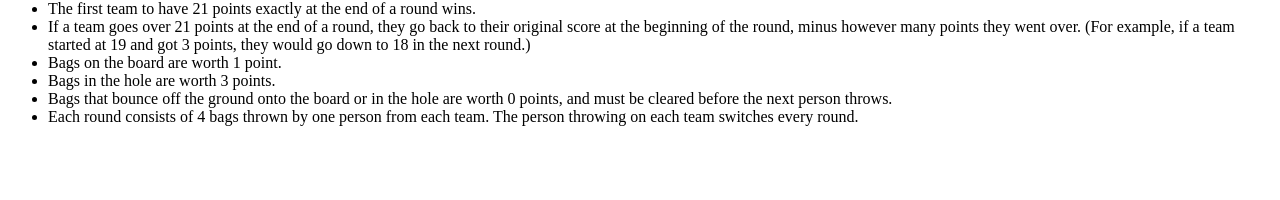
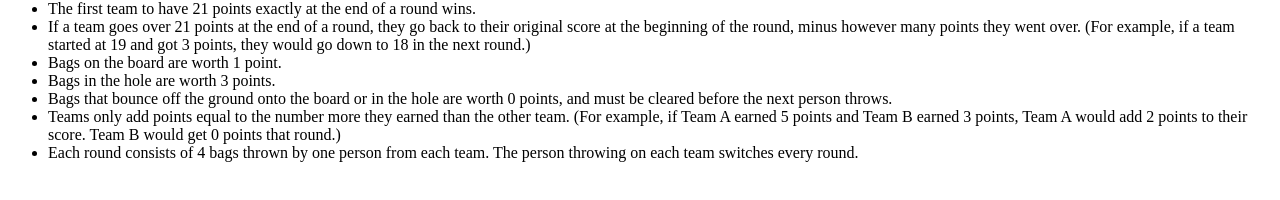
Before and after one commit to JordanHunnicutt/page, a plain HTML site: page index.html in a window 1280 px wide. Shown: the part 574-774 px from the top of the page. Drawn offline with Linux system fonts and the light colour scheme.

Commit message:
Update index.html

```diff
--- a/index.html
+++ b/index.html
@@ -7,5 +7,6 @@
   <li>Bags on the board are worth 1 point.</li>
   <li>Bags in the hole are worth 3 points.</li>
   <li>Bags that bounce off the ground onto the board or in the hole are worth 0 points, and must be cleared before the next person throws.</li>
+  <li>Teams only add points equal to the number more they earned than the other team. (For example, if Team A earned 5 points and Team B earned 3 points, Team A would add 2 points to their score. Team B would get 0 points that round.)</li>
   <li>Each round consists of 4 bags thrown by one person from each team. The person throwing on each team switches every round.</li>
 </ul>
```
